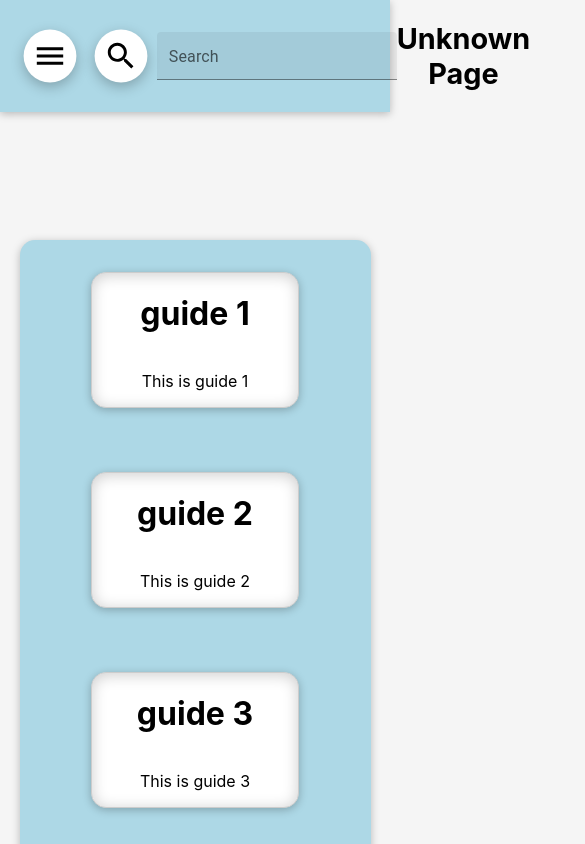
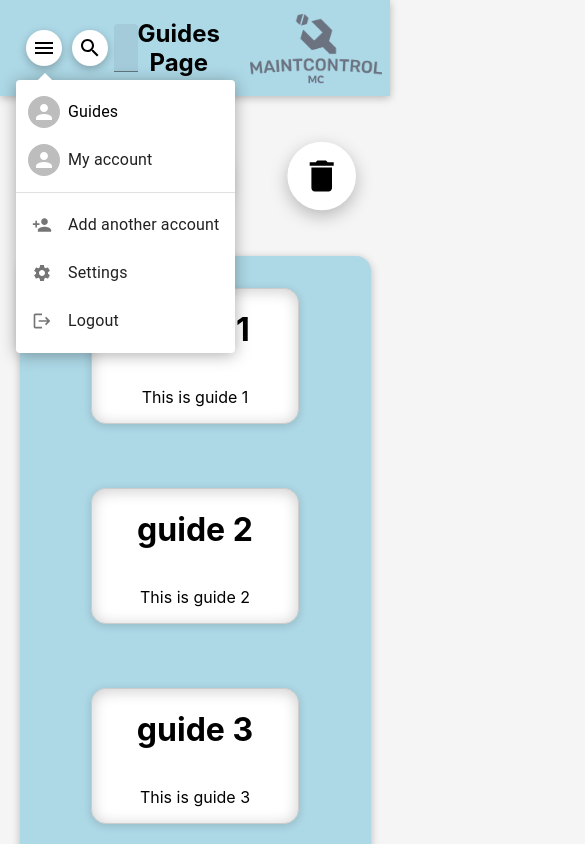
Before and after one commit to liorspidy/MaintControl, a React (Create React App) app: page /guides in a window 390 px wide. Both pictures are taken after a click on the icon 50 px from the left and 56 px from the top of the page. Shown: the top 844 px of the page, 585 px wide, since content can reach past the window. Built offline with nearby package versions, Linux system fonts and the light colour scheme.

Commit message:
guides and mobile css

```diff
--- a/src/components/header/Header.css
+++ b/src/components/header/Header.css
@@ -2,18 +2,27 @@
     display: flex;
     justify-content: space-between;
     align-items: center;
-    height: 7rem;
     background-color: lightblue;
     box-shadow: 0 2px 8px rgba(0, 0, 0, 0.25);
+    width: 100%;
+    /* width of the header the width of the page at all time */
+    height: 7rem;
 }
 
 .logoBox {
     width: 25rem;
     height: 100%;
     display: flex;
+    justify-content: flex-end;
+    align-items: center;
+}
+
+.logoBox a {
+    display: flex;
+    width: 12rem;
+    height: 5rem;
     justify-content: center;
     align-items: center;
-    margin-left: 1rem;
 }
 
 .logo {
@@ -51,6 +60,7 @@
     background-color: white;
     padding: 0.25rem;
     margin-right: 1.5rem;
+    cursor: pointer;
 }
 
 .Icon:hover {
@@ -68,3 +78,50 @@
 .searchBar {
     width: 15rem;
 }
+
+@media (max-width: 900px) {
+    .header {
+        width: 100%;
+        height: auto;
+        /* flex-wrap: wrap-reverse; */
+        display: flex;
+        justify-content: space-between;
+        align-items: center;
+    }
+
+    /* .logo {
+        display: none;
+    } */
+
+    .logoBox {
+        scale: 1;
+        margin: 0.5rem 0;
+    }
+
+    .logoBox a {
+        display: flex;
+        width: 12rem;
+        height: 5rem;
+        justify-content: center;
+        align-items: center;
+    }
+
+    .pageName {
+        font-size: 1.5rem;
+        margin: 1rem 0;
+        width: 20rem;
+    }
+
+    .searchBar {
+        width: 80%;
+    }
+
+    .Icon {
+        margin: 0.7rem;
+        scale: 1.5;
+    }
+
+    .Icon:hover {
+        scale: 1.7;
+    }
+}
--- a/src/components/header/Header.js
+++ b/src/components/header/Header.js
@@ -4,6 +4,7 @@ import SearchIcon from '@mui/icons-material/Search';
 import TextField from '@mui/material/TextField';
 import Logo from '../../images/logo.png';
 import { Link } from 'react-router-dom';
+import AccountMenu from '../menuComp/AccountMenu';
 
 const Header = (props) => {
   const pageNameHandler = (pageName) => {
@@ -14,6 +15,8 @@ const Header = (props) => {
         return 'Main Page';
       case 'forgot':
         return 'Password Reset';
+      case 'guides':
+        return 'Guides Page';
       default:
         return 'Unknown Page';
     }
@@ -22,7 +25,7 @@ const Header = (props) => {
   return (
     <div className="header">
       <div className="buttonsContent">
-        <MenuIcon className="Icon" />
+        <AccountMenu icon={MenuIcon} />
         <div className="searchBarContent">
           <SearchIcon
             className="Icon searchIcon"
--- /dev/null
+++ b/src/components/menuComp/AccountMenu.css
@@ -0,0 +1,4 @@
+.link {
+    text-decoration: none;
+    color: black
+}
--- /dev/null
+++ b/src/components/menuComp/AccountMenu.js
@@ -0,0 +1,107 @@
+import * as React from 'react';
+import Box from '@mui/material/Box';
+import Avatar from '@mui/material/Avatar';
+import Menu from '@mui/material/Menu';
+import MenuItem from '@mui/material/MenuItem';
+import ListItemIcon from '@mui/material/ListItemIcon';
+import Divider from '@mui/material/Divider';
+import Tooltip from '@mui/material/Tooltip';
+import PersonAdd from '@mui/icons-material/PersonAdd';
+import Settings from '@mui/icons-material/Settings';
+import Logout from '@mui/icons-material/Logout';
+import { Link } from 'react-router-dom';
+import './AccountMenu.css';
+
+export default function AccountMenu(props) {
+  const [anchorEl, setAnchorEl] = React.useState(null);
+  const open = Boolean(anchorEl);
+  const handleClick = (event) => {
+    setAnchorEl(event.currentTarget);
+  };
+  const handleClose = () => {
+    setAnchorEl(null);
+  };
+  return (
+    <React.Fragment>
+      <Box sx={{ display: 'flex', alignItems: 'center', textAlign: 'center' }}>
+        <Tooltip title="Menu">
+          <props.icon
+            className="Icon"
+            onClick={handleClick}
+            size="small"
+            sx={{ ml: 2 }}
+            aria-controls={open ? 'menu' : undefined}
+            aria-haspopup="true"
+            aria-expanded={open ? 'true' : undefined}
+          >
+            <Avatar sx={{ width: 32, height: 32 }}>M</Avatar>
+          </props.icon>
+        </Tooltip>
+      </Box>
+      <Menu
+        anchorEl={anchorEl}
+        id="menu"
+        open={open}
+        onClose={handleClose}
+        onClick={handleClose}
+        PaperProps={{
+          elevation: 0,
+          sx: {
+            overflow: 'visible',
+            filter: 'drop-shadow(0px 2px 8px rgba(0,0,0,0.32))',
+            mt: 1.8,
+            '& .MuiAvatar-root': {
+              width: 32,
+              height: 32,
+              ml: -0.5,
+              mr: 1,
+            },
+            '&:before': {
+              content: '""',
+              display: 'block',
+              position: 'absolute',
+              top: 0,
+              left: 24,
+              width: 10,
+              height: 10,
+              bgcolor: 'background.paper',
+              transform: 'translateY(-50%) rotate(45deg)',
+              zIndex: 0,
+            },
+          },
+        }}
+        transformOrigin={{ horizontal: 'right', vertical: 'top' }}
+        anchorOrigin={{ horizontal: 'right', vertical: 'bottom' }}
+      >
+        <Link className="link" to="/guides">
+          <MenuItem>
+            <Avatar />
+            Guides
+          </MenuItem>
+        </Link>
+        <MenuItem>
+          <Avatar /> My account
+        </MenuItem>
+        <Divider />
+        <MenuItem>
+          <ListItemIcon>
+            <PersonAdd fontSize="small" />
+          </ListItemIcon>
+          Add another account
+        </MenuItem>
+        <MenuItem>
+          <ListItemIcon>
+            <Settings fontSize="small" />
+          </ListItemIcon>
+          Settings
+        </MenuItem>
+        <MenuItem>
+          <ListItemIcon>
+            <Logout fontSize="small" />
+          </ListItemIcon>
+          Logout
+        </MenuItem>
+      </Menu>
+    </React.Fragment>
+  );
+}
--- a/src/components/pages/guides/Guides.css
+++ b/src/components/pages/guides/Guides.css
@@ -11,11 +11,66 @@
     justify-content: center;
     align-items: center;
     flex-wrap: wrap;
-    margin: 8rem auto;
+    margin: 0 auto;
     background-color: lightblue;
     border-radius: 15px;
     box-shadow: 0 2px 8px rgb(0 0 0 / 25%);
 
+}
+
+.guideButtons {
+    display: flex;
+    justify-content: center;
+    align-items: center;
+    margin: 0 auto !important;
+}
+
+.addIcon {
+    color: black;
+    scale: 2.2;
+    margin: 1.4rem;
+    border-radius: 50%;
+    box-shadow: 0 2px 6px rgba(0, 0, 0, 0.25);
+    /* background-color: lightblue; */
+    background-color: white;
+    padding: 0.15rem;
+    margin-right: 1.5rem;
+}
+
+.editIcon {
+    color: black;
+    scale: 2.2;
+    margin: 1.4rem;
+    border-radius: 50%;
+    box-shadow: 0 2px 6px rgba(0, 0, 0, 0.25);
+    background-color: white;
+    padding: 0.3rem;
+    margin-right: 1.5rem;
+}
+
+.deleteIcon {
+    color: black;
+    scale: 2.2;
+    margin: 1.4rem;
+    border-radius: 50%;
+    box-shadow: 0 2px 6px rgba(0, 0, 0, 0.25);
+    background-color: white;
+    padding: 0.3rem;
+    margin-right: 1.5rem;
+}
+
+.guideBtn {
+    display: flex;
+    justify-content: center;
+    align-items: center;
+    flex-direction: column;
+    margin: 2rem 1rem;
+    border-radius: 15px;
+    padding: 0 2rem;
+    height: 6rem;
+    width: 6rem;
+    scale: 1.3;
+    cursor: pointer;
 }
 
 .guideContainer {
@@ -24,16 +79,18 @@
     justify-content: space-between;
     align-items: center;
     flex-direction: column;
-    margin: 2rem 1rem;
+    margin: 2rem 2rem;
     background-color: white;
     border-radius: 15px;
     padding: 0 2rem;
     width: 13rem;
     cursor: pointer;
-    box-shadow: 0 2px 8px rgb(0 0 0 / 25%), inset 0 2px 15px rgb(0 0 0 / 20%);
+    box-shadow: 0 2px 8px rgb(0 0 0 / 15%), inset 0 2px 15px rgb(0 0 0 / 20%);
 }
 
-.guideContainer:hover {
+
+.guideContainer:hover,
+.guideBtn:hover {
     background-color: rgb(228, 228, 228);
     transition: 0.3s all;
 }
--- a/src/components/pages/guides/Guides.js
+++ b/src/components/pages/guides/Guides.js
@@ -1,4 +1,7 @@
 import { Link } from 'react-router-dom';
+import AddIcon from '@mui/icons-material/Add';
+import EditIcon from '@mui/icons-material/Edit';
+import DeleteIcon from '@mui/icons-material/Delete';
 import './Guides.css';
 
 const items = [
@@ -24,12 +27,26 @@ const Guides = () => {
       onClick={() => <Link to={`/guides/${item.id}`} id={item.id} />}
     >
       <h1>{item.name}</h1>
-      {/* <img className="guidebookIcon" src={GuideBook} alt="guidebook"/> */}
       <p>{item.description}</p>
     </div>
   ));
 
-  return <div className="items">{guidesList}</div>;
+  return (
+    <div>
+      <div className="guideButtons">
+        <div className="guideBtn">
+          <AddIcon className="addIcon" />
+        </div>
+        <div className="guideBtn">
+          <EditIcon className="editIcon" />
+        </div>
+        <div className="guideBtn">
+          <DeleteIcon className="deleteIcon" />
+        </div>
+      </div>
+      <div className="items">{guidesList}</div>
+    </div>
+  );
 };
 
 export default Guides;
--- a/src/components/pages/login/Login.css
+++ b/src/components/pages/login/Login.css
@@ -92,3 +92,9 @@
         scale: 0.90;
     }
 }
+
+@media screen and (max-width: 900px) {
+    .loginBox {
+        width: 80%;
+    }
+}
--- a/src/components/pages/login/forgot/Forgot.css
+++ b/src/components/pages/login/forgot/Forgot.css
@@ -67,3 +67,9 @@
     color: green;
     font-size: 14px;
 }
+
+@media screen and (max-width: 900px) {
+    .forgotBox {
+        width: 80%;
+    }
+}
--- a/src/components/pages/main/Main.css
+++ b/src/components/pages/main/Main.css
@@ -14,13 +14,15 @@
 }
 
 .title {
-    margin-top: 5rem;
     font-size: 4.5rem;
+    max-width: 90%;
+    margin: 5rem auto;
 }
 
-.mainP {
+.mainP p {
     text-align: center;
     width: 50rem;
     margin: 50px auto;
     font-size: 1.2rem;
+    max-width: 90%;
 }
--- a/src/index.css
+++ b/src/index.css
@@ -8,7 +8,7 @@ html {
 
 body {
   margin: 0;
-  padding: 0;
+  min-width: 100vw;
   font-family: -apple-system, BlinkMacSystemFont, 'Segoe UI', 'Roboto', 'Oxygen',
     'Ubuntu', 'Cantarell', 'Fira Sans', 'Droid Sans', 'Helvetica Neue',
     sans-serif;
```
